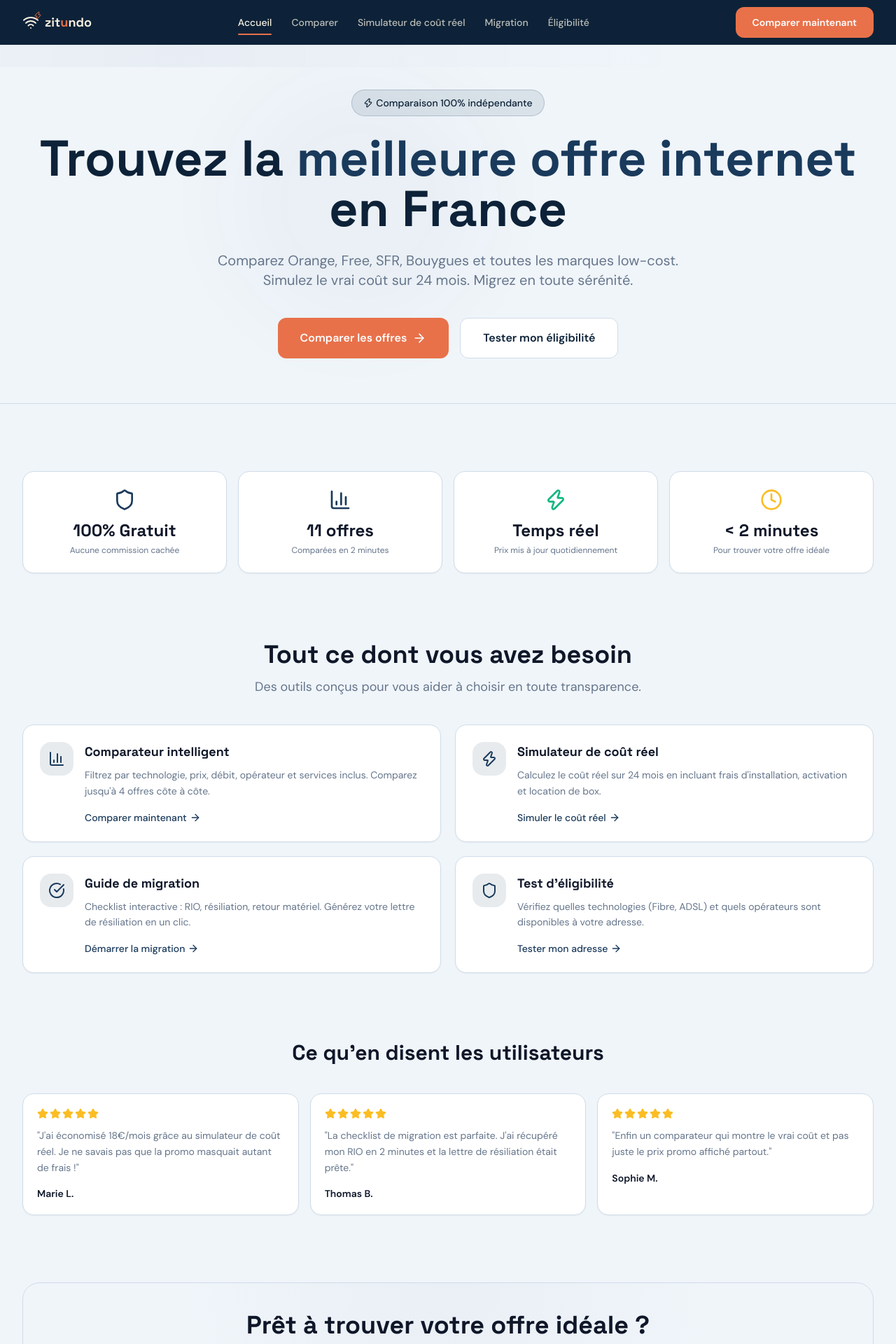
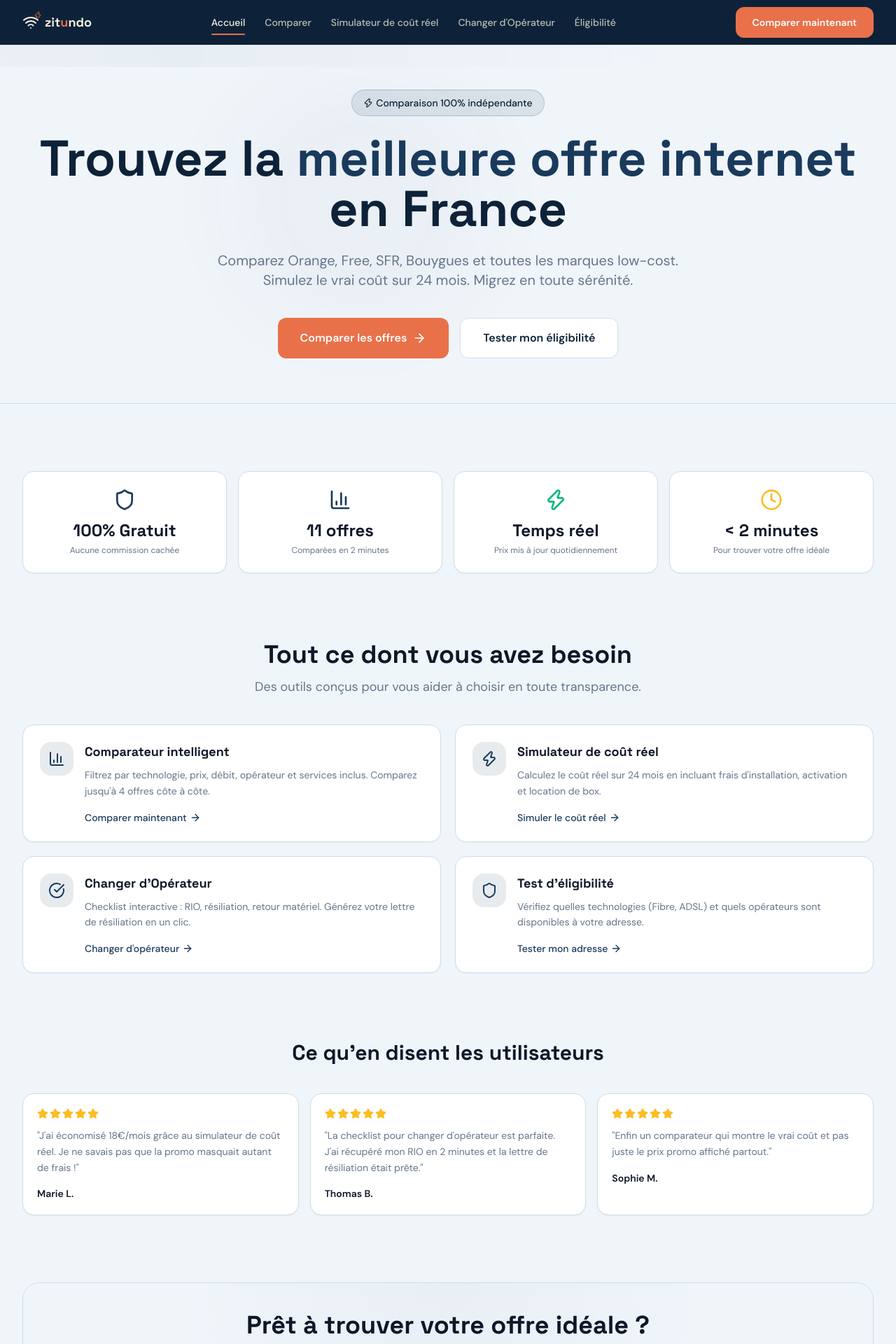
Before and after one commit to mabolacha/zitundo, a React (Vite) app in the folder frontend/: page / in a window 1280 px wide. Shown: the top 1920 px of the page at 70% size. Built offline with nearby package versions, Linux system fonts and the light colour scheme.

Commit message:
Rename Migration → Changer d'Opérateur

```diff
--- a/frontend/src/components/Navbar.tsx
+++ b/frontend/src/components/Navbar.tsx
@@ -7,7 +7,7 @@ const links = [
   { to: '/', label: 'Accueil' },
   { to: '/comparer', label: 'Comparer' },
   { to: '/simulateur', label: 'Simulateur de coût réel' },
-  { to: '/migration', label: 'Migration' },
+  { to: '/migration', label: 'Changer d\'Opérateur' },
   { to: '/eligibilite', label: 'Éligibilité' },
 ];
 
--- a/frontend/src/components/migration/MigrationStepper.tsx
+++ b/frontend/src/components/migration/MigrationStepper.tsx
@@ -121,7 +121,7 @@ export default function MigrationStepper() {
         </div>
         <p className="text-xs text-muted mt-2">
           {doneCount === steps.length
-            ? '🎉 Migration complète ! Félicitations.'
+            ? '🎉 Changement d\'opérateur terminé ! Félicitations.'
             : `${steps.length - doneCount} étape${steps.length - doneCount > 1 ? 's' : ''} restante${steps.length - doneCount > 1 ? 's' : ''}`}
         </p>
       </div>
--- a/frontend/src/pages/HomePage.tsx
+++ b/frontend/src/pages/HomePage.tsx
@@ -26,11 +26,11 @@ const FEATURES = [
     cta: 'Simuler le coût réel',
   },
   {
-    title: 'Guide de migration',
+    title: 'Changer d\'Opérateur',
     desc: 'Checklist interactive : RIO, résiliation, retour matériel. Générez votre lettre de résiliation en un clic.',
     icon: CheckCircle,
     href: '/migration',
-    cta: 'Démarrer la migration',
+    cta: 'Changer d\'opérateur',
   },
   {
     title: 'Test d\'éligibilité',
@@ -49,7 +49,7 @@ const TESTIMONIALS = [
   },
   {
     name: 'Thomas B.',
-    text: 'La checklist de migration est parfaite. J\'ai récupéré mon RIO en 2 minutes et la lettre de résiliation était prête.',
+    text: 'La checklist pour changer d\'opérateur est parfaite. J\'ai récupéré mon RIO en 2 minutes et la lettre de résiliation était prête.',
     rating: 5,
   },
   {
--- a/frontend/src/pages/MigrationPage.tsx
+++ b/frontend/src/pages/MigrationPage.tsx
@@ -6,15 +6,15 @@ export default function MigrationPage() {
   return (
     <div className="space-y-6 max-w-2xl mx-auto">
       <PageSEO
-        title="Guide de migration opérateur internet — Changer de FAI sans coupure"
-        description="Suivez notre guide étape par étape pour changer d'opérateur internet sans stress : récupérer votre RIO, souscrire chez le nouveau FAI, restituer le matériel et obtenir le remboursement des frais de résiliation."
+        title="Changer d'Opérateur Internet en France sans coupure | Zitundo"
+        description="Guide étape par étape pour changer de fournisseur internet sans interruption de service. Récupérez votre RIO, souscrivez au nouveau FAI et gérez la transition en toute sérénité."
         path="/migration"
       />
       <div>
         <div className="flex items-center gap-2 mb-2">
           <ArrowLeftRight className="w-6 h-6 text-primary" />
           <h1 className="font-display font-bold text-3xl sm:text-4xl">
-            Guide de <span className="text-gradient">Migration</span>
+            Changer d'<span className="text-gradient">Opérateur</span> Internet
           </h1>
         </div>
         <p className="text-muted">
```
